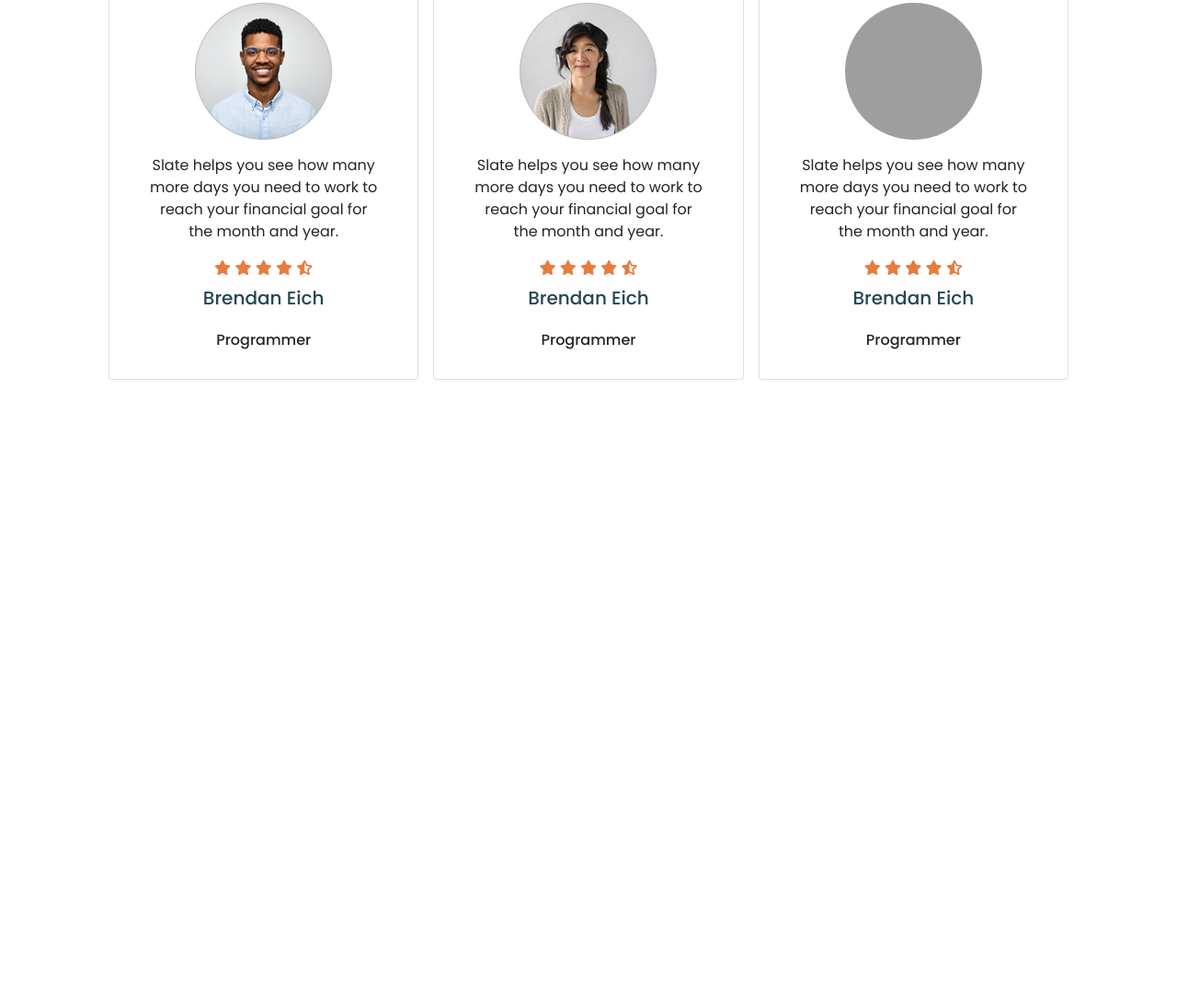
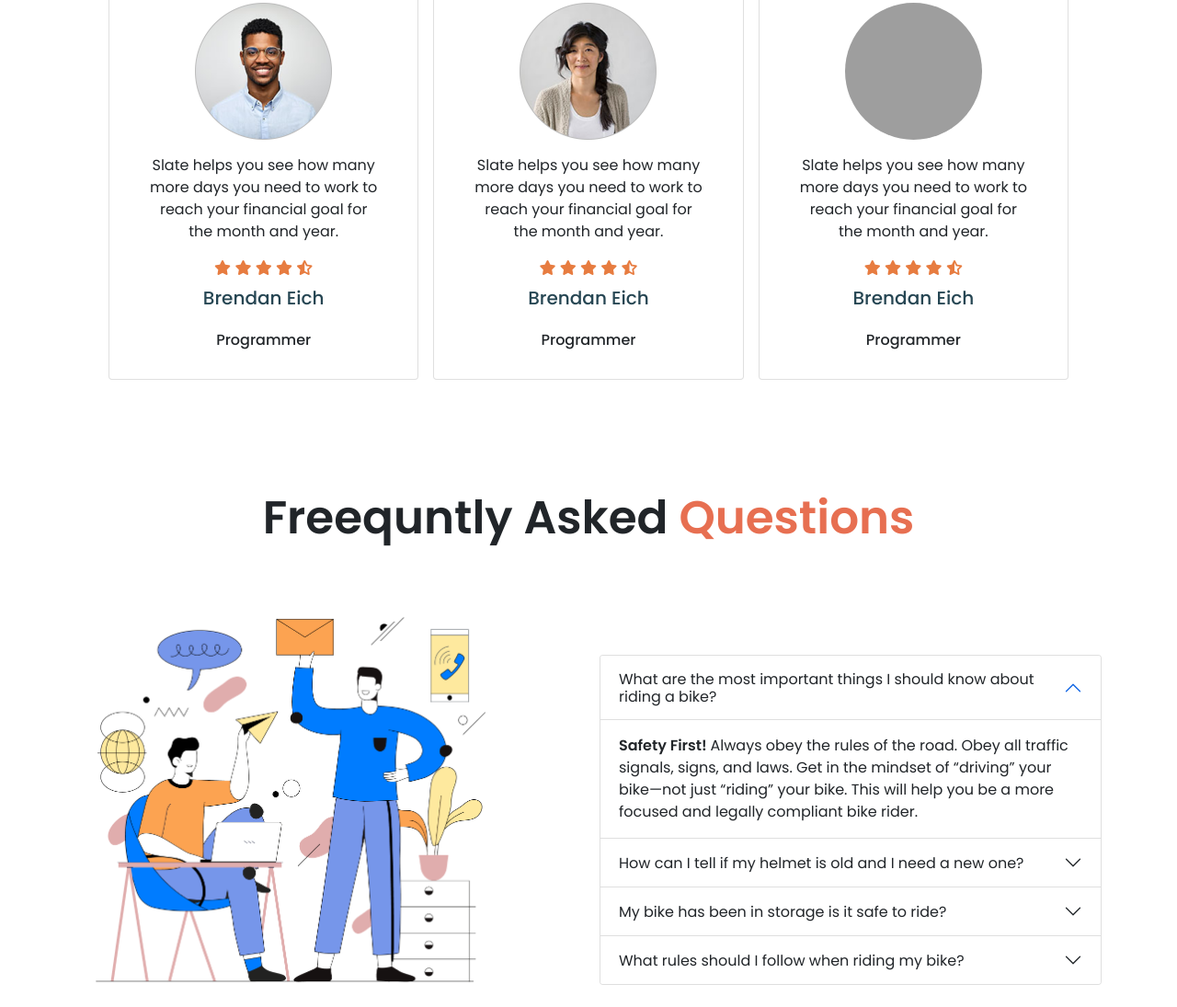
Before and after one commit to AhshanHabib26/Honda_eCommerce_website_design, a plain HTML site: page index.html in a window 1280 px wide. Shown: the part 1931-3026 px from the top of the page at 92% size. Before the commit the page ends 2344 px from the top, so only its background shows below. Drawn offline with nearby package versions, Linux system fonts and the light colour scheme; grey boxes are pictures that could not be loaded.

Commit message:
FAQ Section Added

```diff
--- a/index.html
+++ b/index.html
@@ -220,18 +220,73 @@
     </div>
   </div>
 </section>
-
-
-
-
-
-
-
-
-
-
-
-
+<!-- FAQ Section Start Here  -->
+<section class="faq_section mt-5">
+  <div class="container ">
+    <div class="faq_section_txt text-center mb-5">
+      <h1>Freequntly Asked <span>Questions</span></h1>
+    </div>
+    <div class="row d-flex align-items-center">
+      <div class="col- col-md-6 col-sm-12">
+        <div class="banner_img p-3">
+          <img src="images/faq.png" class="img-fluid" width="430" height="420" alt="">
+        </div>
+      </div>
+      <div class="col- col-md-6 col-sm-12 mt-5">
+        <div class="accordion" id="accordionExample">
+          <div class="accordion-item">
+            <h2 class="accordion-header" id="headingOne">
+              <button class="accordion-button text-dark bg-body" type="button" data-bs-toggle="collapse" data-bs-target="#collapseOne" aria-expanded="true" aria-controls="collapseOne">
+                What are the most important things I should know about riding a bike?
+              </button>
+            </h2>
+            <div id="collapseOne" class="accordion-collapse collapse show" aria-labelledby="headingOne" data-bs-parent="#accordionExample">
+              <div class="accordion-body">
+                <strong> Safety First! </strong> Always obey the rules of the road. Obey all traffic signals, signs, and laws. Get in the mindset of “driving” your bike—not just “riding” your bike. This will help you be a more focused and legally compliant bike rider.
+              </div>
+            </div>
+          </div>
+          <div class="accordion-item">
+            <h2 class="accordion-header" id="headingTwo">
+              <button class="accordion-button text-dark bg-body collapsed" type="button" data-bs-toggle="collapse" data-bs-target="#collapseTwo" aria-expanded="false" aria-controls="collapseTwo">
+                How can I tell if my helmet is old and I need a new one?
+              </button>
+            </h2>
+            <div id="collapseTwo" class="accordion-collapse collapse" aria-labelledby="headingTwo" data-bs-parent="#accordionExample">
+              <div class="accordion-body">
+                <strong> Safety First! </strong> Always obey the rules of the road. Obey all traffic signals, signs, and laws. Get in the mindset of “driving” your bike—not just “riding” your bike. This will help you be a more focused and legally compliant bike rider.
+              </div>
+            </div>
+          </div>
+          <div class="accordion-item">
+            <h2 class="accordion-header" id="headingThree">
+              <button class="accordion-button text-dark bg-body collapsed" type="button" data-bs-toggle="collapse" data-bs-target="#collapseThree" aria-expanded="false" aria-controls="collapseThree">
+                My bike has been in storage is it safe to ride?
+              </button>
+            </h2>
+            <div id="collapseThree" class="accordion-collapse collapse" aria-labelledby="headingThree" data-bs-parent="#accordionExample">
+              <div class="accordion-body">
+                <strong> Safety First! </strong> Always obey the rules of the road. Obey all traffic signals, signs, and laws. Get in the mindset of “driving” your bike—not just “riding” your bike. This will help you be a more focused and legally compliant bike rider.
+              </div>
+            </div>
+          </div>
+          <div class="accordion-item">
+            <h2 class="accordion-header" id="headingThree">
+              <button class="accordion-button text-dark bg-body collapsed" type="button" data-bs-toggle="collapse" data-bs-target="#collapseThree" aria-expanded="false" aria-controls="collapseThree">
+                What rules should I follow when riding my bike?
+              </button>
+            </h2>
+            <div id="collapseThree" class="accordion-collapse collapse" aria-labelledby="headingThree" data-bs-parent="#accordionExample">
+              <div class="accordion-body">
+                <strong> Safety First! </strong> Always obey the rules of the road. Obey all traffic signals, signs, and laws. Get in the mindset of “driving” your bike—not just “riding” your bike. This will help you be a more focused and legally compliant bike rider.
+              </div>
+            </div>
+          </div>
+        </div>
+      </div>
+    </div>
+  </div>
+</section>
 </main>
 
 
```
